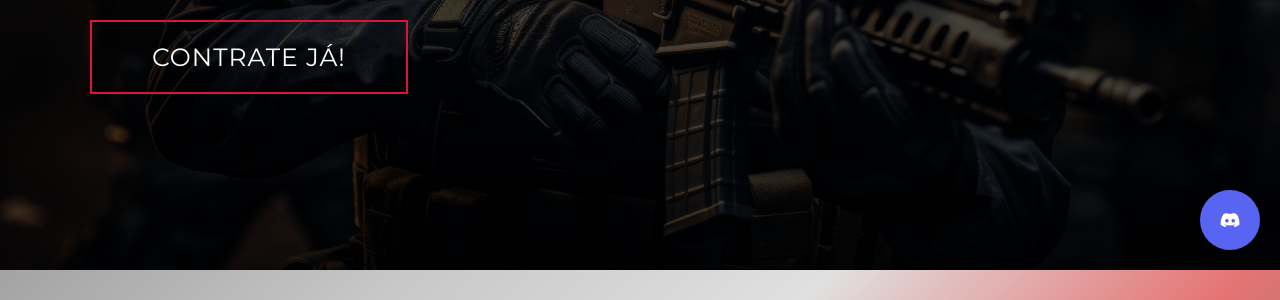
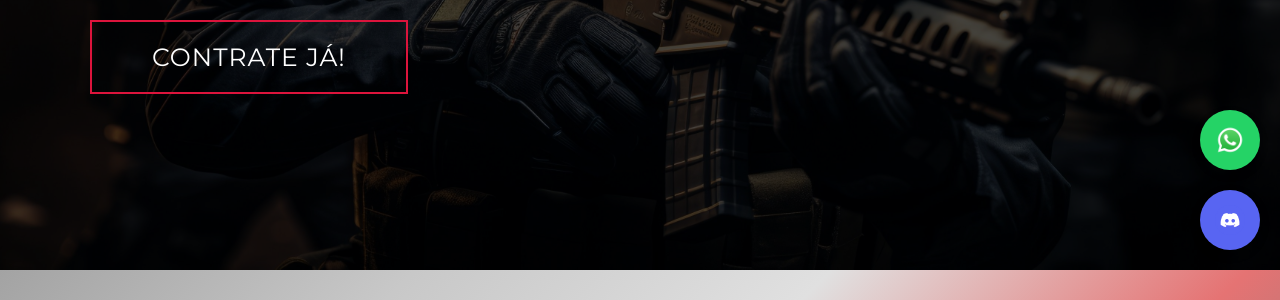
Before and after one commit to sauloPadilha/ELOJOBCS2, a PHP site: page / in a window 1280 px wide. Shown: the part 530-830 px from the top of the page. Run offline with PHP 8.4, Linux system fonts and the light colour scheme.

Commit message:
Add files via upload

```diff
--- a/index.html
+++ b/index.html
@@ -811,6 +811,12 @@
     <a href="https://discord.com/channels/1010943777323634809/1047225199331909653" class="discord-button" target="_blank">
         <img src="img/discord-button.png" alt="Discord" />
     </a>
+    <a href="https://api.whatsapp.com/send?phone=5511960203264&text=Ol%C3%A1,%20estou%20no%20site%20e%20gostaria%20de%20tirar%20uma%20duvida."
+   class="floating-whatsapp"
+   target="_blank"
+   rel="noopener noreferrer">
+    <img src="img/whatsapp-icon.png" alt="WhatsApp">
+</a>
 </section>
   <!-- Fim do Rodapé -->
   <script src="./app.js"></script>
--- a/style.css
+++ b/style.css
@@ -1032,6 +1032,32 @@ p {
     box-shadow: 0 6px 15px rgba(0, 0, 0, 0.5);
 }
 
+.floating-whatsapp {
+    position: fixed;
+    bottom: 100px;
+    right: 20px;
+    width: 60px;
+    height: 60px;
+    background-color: #25D366;
+    border-radius: 50%;
+    box-shadow: 0 4px 8px rgba(0, 0, 0, 0.2);
+    display: flex;
+    align-items: center;
+    justify-content: center;
+    z-index: 1000;
+    transition: transform 0.3s ease, box-shadow 0.3s ease;
+}
+
+.floating-whatsapp img {
+    width: 60%;
+    height: 60%;
+    object-fit: contain;
+}
+
+.floating-whatsapp:hover {
+    transform: scale(1.1);
+    box-shadow: 0 6px 12px rgba(0, 0, 0, 0.3);
+}
 
 /* Fim do Rodapé */
 
```
Also changed, not shown: img/whatsapp-icon.png (added).
